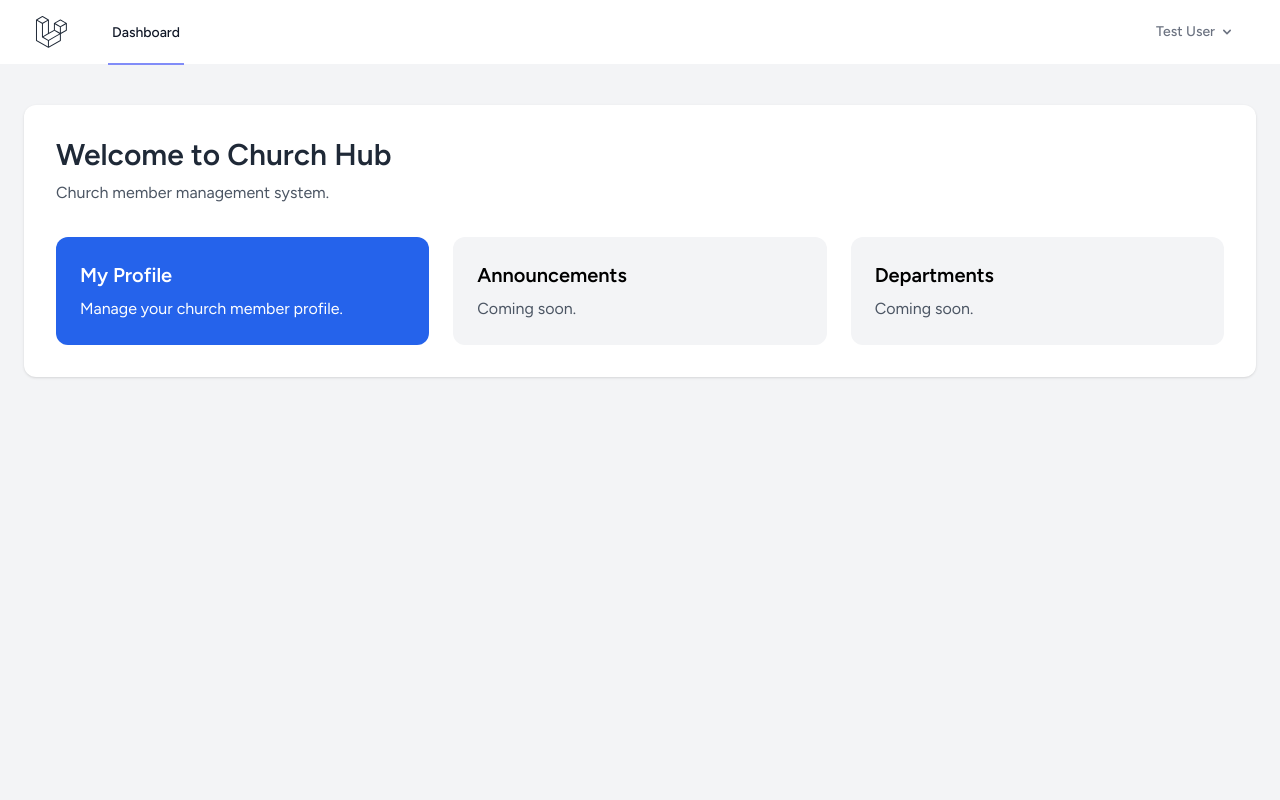
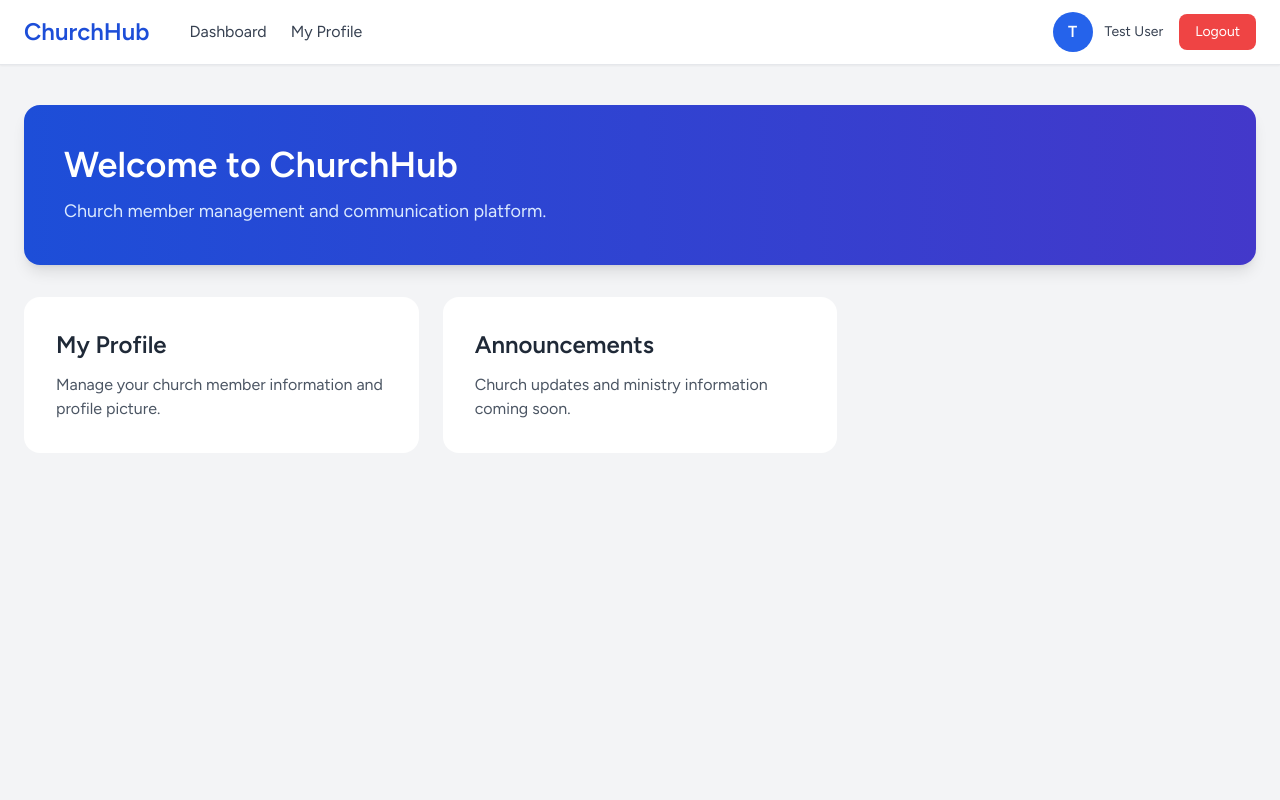
Before and after one commit to Adexbafo/Church-hub, a Laravel app: page /dashboard in a window 1280 px wide. Run offline with Laravel 12, Linux system fonts and the light colour scheme; a user stored in the database is signed in; data comes from the database, SQL or seed files in the repository; data that the repository does not hold is empty; style sheets or scripts are compiled from the project's sources.

Commit message:
Implemented church branding and dashboard UI

```diff
--- a/resources/views/dashboard.blade.php
+++ b/resources/views/dashboard.blade.php
@@ -1,50 +1,63 @@
 <x-app-layout>
 
     <div class="py-10">
+
         <div class="max-w-7xl mx-auto px-6">
 
-            <div class="bg-white rounded-xl shadow p-8">
+            <div class="bg-gradient-to-r from-blue-700 to-indigo-700 rounded-2xl shadow-lg p-10 text-white mb-8">
 
-                <h1 class="text-3xl font-bold text-gray-800 mb-2">
-                    Welcome to Church Hub
+                <h1 class="text-4xl font-bold mb-3">
+                    Welcome to ChurchHub
                 </h1>
 
-                <p class="text-gray-600 mb-8">
-                    Church member management system.
+                <p class="text-blue-100 text-lg">
+                    Church member management and communication platform.
                 </p>
+
+            </div>
 
             <div class="grid grid-cols-1 md:grid-cols-3 gap-6">
 
                 <a href="{{ route('member.profile') }}"
-                       class="bg-blue-600 hover:bg-blue-700 text-white p-6 rounded-xl transition">
+                   class="bg-white hover:shadow-xl transition rounded-2xl p-8">
 
-                        <h2 class="text-xl font-semibold mb-2">
+                    <h2 class="text-2xl font-bold text-gray-800 mb-3">
                         My Profile
                     </h2>
 
-                        <p>
-                            Manage your church member profile.
+                    <p class="text-gray-600">
+                        Manage your church member information and profile picture.
                     </p>
+
                 </a>
 
-                    <div class="bg-gray-100 p-6 rounded-xl">
-                        <h2 class="text-xl font-semibold mb-2">
+                @if(auth()->user()->role === 'admin')
+
+                    <a href="{{ route('admin.dashboard') }}"
+                       class="bg-white hover:shadow-xl transition rounded-2xl p-8">
+
+                        <h2 class="text-2xl font-bold text-gray-800 mb-3">
+                            Admin Dashboard
+                        </h2>
+
+                        <p class="text-gray-600">
+                            Manage church members and administration.
+                        </p>
+
+                    </a>
+
+                @endif
+
+                <div class="bg-white rounded-2xl p-8">
+
+                    <h2 class="text-2xl font-bold text-gray-800 mb-3">
                         Announcements
                     </h2>
 
                     <p class="text-gray-600">
-                            Coming soon.
+                        Church updates and ministry information coming soon.
                     </p>
-                    </div>
 
-                    <div class="bg-gray-100 p-6 rounded-xl">
-                        <h2 class="text-xl font-semibold mb-2">
-                            Departments
-                        </h2>
-
-                        <p class="text-gray-600">
-                            Coming soon.
-                        </p>
                 </div>
 
             </div>
@@ -52,6 +65,5 @@
         </div>
 
     </div>
-    </div>
 
 </x-app-layout>
--- a/resources/views/layouts/app.blade.php
+++ b/resources/views/layouts/app.blade.php
@@ -14,7 +14,7 @@
         <!-- Scripts -->
         @vite(['resources/css/app.css', 'resources/js/app.js'])
     </head>
-    <body class="font-sans antialiased">
+    <body class="font-sans antialiased bg-gray-100">
         <div class="min-h-screen bg-gray-100">
             @include('layouts.navigation')
 
--- a/resources/views/layouts/navigation.blade.php
+++ b/resources/views/layouts/navigation.blade.php
@@ -1,100 +1,80 @@
-<nav x-data="{ open: false }" class="bg-white border-b border-gray-100">
-    <!-- Primary Navigation Menu -->
-    <div class="max-w-7xl mx-auto px-4 sm:px-6 lg:px-8">
+<nav class="bg-white border-b border-gray-200 shadow-sm">
+
+    <div class="max-w-7xl mx-auto px-6">
+
         <div class="flex justify-between h-16">
-            <div class="flex">
-                <!-- Logo -->
-                <div class="shrink-0 flex items-center">
-                    <a href="{{ route('dashboard') }}">
-                        <x-application-logo class="block h-9 w-auto fill-current text-gray-800" />
+
+            <div class="flex items-center gap-10">
+
+                <a href="{{ route('dashboard') }}"
+                   class="text-2xl font-bold text-blue-700">
+                    ChurchHub
+                </a>
+
+                <div class="hidden md:flex items-center gap-6">
+
+                    <a href="{{ route('dashboard') }}"
+                       class="text-gray-700 hover:text-blue-600">
+                        Dashboard
                     </a>
+
+                    <a href="{{ route('member.profile') }}"
+                       class="text-gray-700 hover:text-blue-600">
+                        My Profile
+                    </a>
+
+                    @if(auth()->user()->role === 'admin')
+
+                        <a href="{{ route('admin.dashboard') }}"
+                           class="text-gray-700 hover:text-blue-600">
+                            Admin
+                        </a>
+
+                    @endif
+
                 </div>
 
-                <!-- Navigation Links -->
-                <div class="hidden space-x-8 sm:-my-px sm:ms-10 sm:flex">
-                    <x-nav-link :href="route('dashboard')" :active="request()->routeIs('dashboard')">
-                        {{ __('Dashboard') }}
-                    </x-nav-link>
-                </div>
             </div>
 
-            <!-- Settings Dropdown -->
-            <div class="hidden sm:flex sm:items-center sm:ms-6">
-                <x-dropdown align="right" width="48">
-                    <x-slot name="trigger">
-                        <button class="inline-flex items-center px-3 py-2 border border-transparent text-sm leading-4 font-medium rounded-md text-gray-500 bg-white hover:text-gray-700 focus:outline-none transition ease-in-out duration-150">
-                            <div>{{ Auth::user()->name }}</div>
+            <div class="flex items-center gap-4">
 
-                            <div class="ms-1">
-                                <svg class="fill-current h-4 w-4" xmlns="http://www.w3.org/2000/svg" viewBox="0 0 20 20">
-                                    <path fill-rule="evenodd" d="M5.293 7.293a1 1 0 011.414 0L10 10.586l3.293-3.293a1 1 0 111.414 1.414l-4 4a1 1 0 01-1.414 0l-4-4a1 1 0 010-1.414z" clip-rule="evenodd" />
-                                </svg>
-                            </div>
-                        </button>
-                    </x-slot>
+                <div class="flex items-center gap-3">
 
-                    <x-slot name="content">
-                        <x-dropdown-link :href="route('profile.edit')">
-                            {{ __('Profile') }}
-                        </x-dropdown-link>
+    @if(auth()->user()->member?->profile_picture)
 
-                        <!-- Authentication -->
-                        <form method="POST" action="{{ route('logout') }}">
-                            @csrf
+        <img src="{{ asset('storage/' . auth()->user()->member->profile_picture) }}"
+             class="w-10 h-10 rounded-full object-cover border">
 
-                            <x-dropdown-link :href="route('logout')"
-                                    onclick="event.preventDefault();
-                                                this.closest('form').submit();">
-                                {{ __('Log Out') }}
-                            </x-dropdown-link>
-                        </form>
-                    </x-slot>
-                </x-dropdown>
+    @else
+
+        <div class="w-10 h-10 rounded-full bg-blue-600 text-white flex items-center justify-center font-bold">
+            {{ strtoupper(substr(auth()->user()->name, 0, 1)) }}
+        </div>
+
+    @endif
+
+    <div class="text-sm text-gray-700">
+        {{ auth()->user()->name }}
+    </div>
+
+</div>
+
+                <form method="POST"
+                      action="{{ route('logout') }}">
+
+                    @csrf
+
+                    <button type="submit"
+                            class="bg-red-500 hover:bg-red-600 text-white px-4 py-2 rounded-lg text-sm">
+                        Logout
+                    </button>
+
+                </form>
+
             </div>
 
-            <!-- Hamburger -->
-            <div class="-me-2 flex items-center sm:hidden">
-                <button @click="open = ! open" class="inline-flex items-center justify-center p-2 rounded-md text-gray-400 hover:text-gray-500 hover:bg-gray-100 focus:outline-none focus:bg-gray-100 focus:text-gray-500 transition duration-150 ease-in-out">
-                    <svg class="h-6 w-6" stroke="currentColor" fill="none" viewBox="0 0 24 24">
-                        <path :class="{'hidden': open, 'inline-flex': ! open }" class="inline-flex" stroke-linecap="round" stroke-linejoin="round" stroke-width="2" d="M4 6h16M4 12h16M4 18h16" />
-                        <path :class="{'hidden': ! open, 'inline-flex': open }" class="hidden" stroke-linecap="round" stroke-linejoin="round" stroke-width="2" d="M6 18L18 6M6 6l12 12" />
-                    </svg>
-                </button>
-            </div>
         </div>
+
     </div>
 
-    <!-- Responsive Navigation Menu -->
-    <div :class="{'block': open, 'hidden': ! open}" class="hidden sm:hidden">
-        <div class="pt-2 pb-3 space-y-1">
-            <x-responsive-nav-link :href="route('dashboard')" :active="request()->routeIs('dashboard')">
-                {{ __('Dashboard') }}
-            </x-responsive-nav-link>
-        </div>
-
-        <!-- Responsive Settings Options -->
-        <div class="pt-4 pb-1 border-t border-gray-200">
-            <div class="px-4">
-                <div class="font-medium text-base text-gray-800">{{ Auth::user()->name }}</div>
-                <div class="font-medium text-sm text-gray-500">{{ Auth::user()->email }}</div>
-            </div>
-
-            <div class="mt-3 space-y-1">
-                <x-responsive-nav-link :href="route('profile.edit')">
-                    {{ __('Profile') }}
-                </x-responsive-nav-link>
-
-                <!-- Authentication -->
-                <form method="POST" action="{{ route('logout') }}">
-                    @csrf
-
-                    <x-responsive-nav-link :href="route('logout')"
-                            onclick="event.preventDefault();
-                                        this.closest('form').submit();">
-                        {{ __('Log Out') }}
-                    </x-responsive-nav-link>
-                </form>
-            </div>
-        </div>
-    </div>
 </nav>
```
Lines whose indentation alone changed are shown as unchanged.
